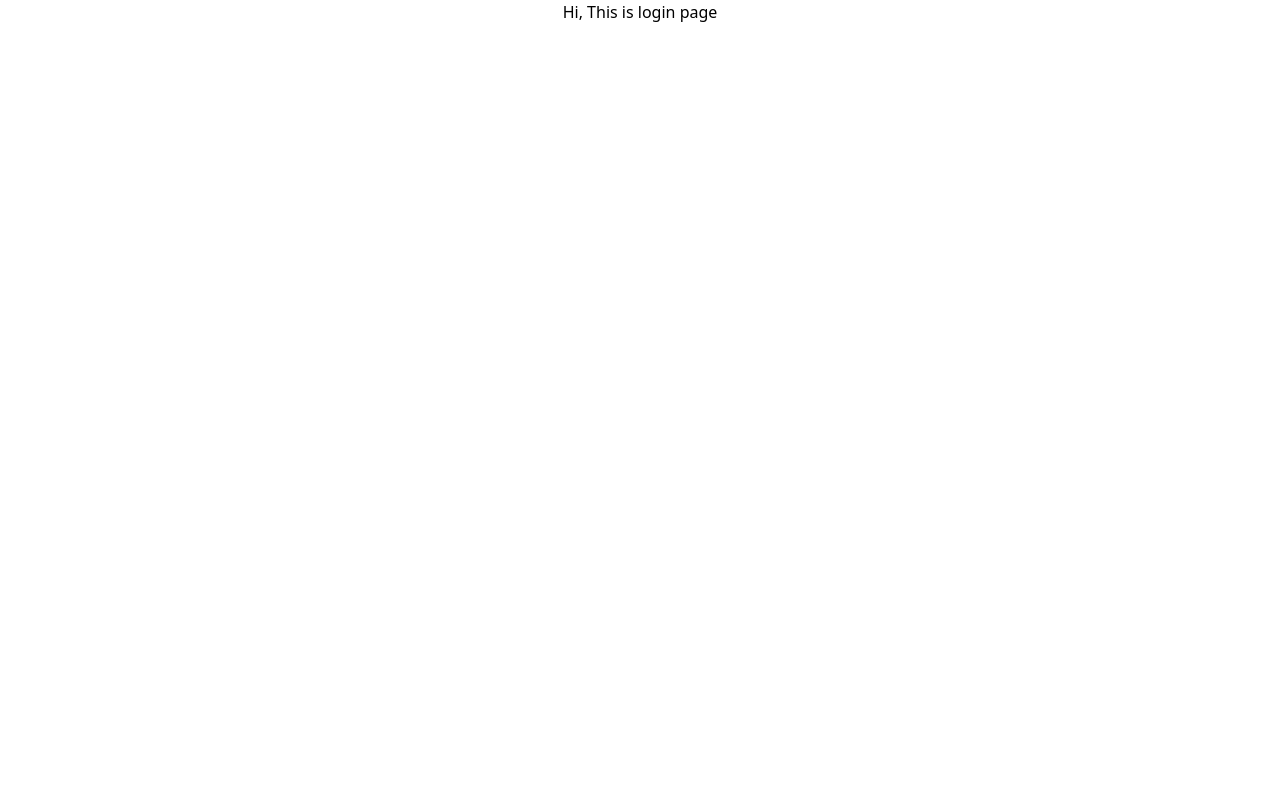
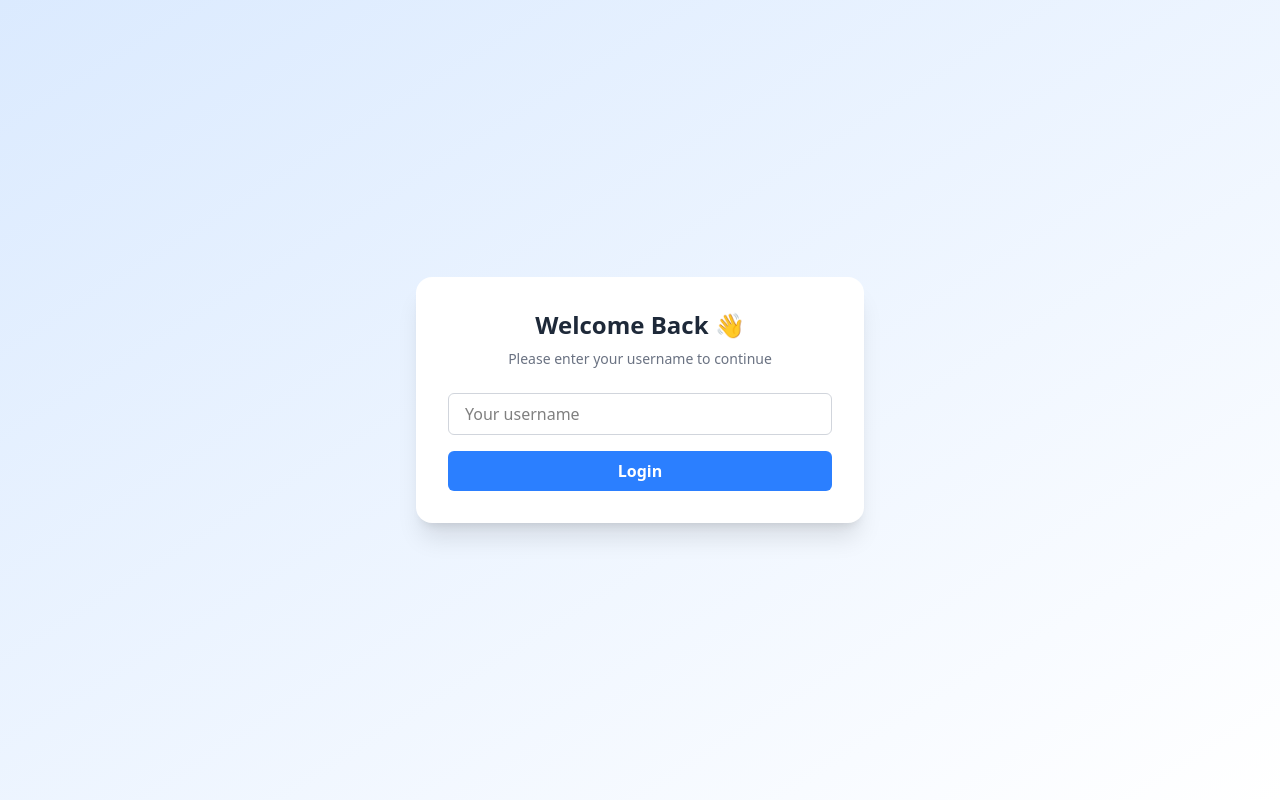
Before and after one commit to hamedakbarii/telegram-clone, a Next.js app: page /login in a window 1280 px wide. Built offline with nearby package versions, Linux system fonts and the light colour scheme.

Commit message:
login updated

```diff
--- a/app/layout.tsx
+++ b/app/layout.tsx
@@ -1,22 +1,23 @@
-import type { Metadata } from 'next';
-import { Geist, Geist_Mono } from 'next/font/google';
-import './globals.css';
+import type { Metadata } from "next";
+import { Geist, Geist_Mono } from "next/font/google";
+import "./globals.css";
 
-import MantineWrapper from './mantine-wrapper';
+// import MantineWrapper from "./mantine-wrapper";
+import { MantineProvider } from "@mantine/core";
 
 const geistSans = Geist({
-  variable: '--font-geist-sans',
-  subsets: ['latin'],
+  variable: "--font-geist-sans",
+  subsets: ["latin"],
 });
 
 const geistMono = Geist_Mono({
-  variable: '--font-geist-mono',
-  subsets: ['latin'],
+  variable: "--font-geist-mono",
+  subsets: ["latin"],
 });
 
 export const metadata: Metadata = {
-  title: 'Telegram Clone',
-  description: 'Chat UI project with Mantine and Next.js',
+  title: "Telegram Clone",
+  description: "Chat UI project with Mantine and Next.js",
   icons: {
     icon: "/assets/avatar/telegram.jpg",
     apple: "/apple-touch-icon.png",
@@ -32,8 +33,12 @@ export default function RootLayout({
 }>) {
   return (
     <html lang="en">
-      <body className={`${geistSans.variable} ${geistMono.variable} antialiased`}>
-        <MantineWrapper>{children}</MantineWrapper>
+      <body
+        className={`${geistSans.variable} ${geistMono.variable} antialiased`}
+      >
+        <MantineProvider theme={{ primaryColor: "blue" }}>
+          {children}
+        </MantineProvider>
       </body>
     </html>
   );
--- a/app/login/page.tsx
+++ b/app/login/page.tsx
@@ -1,22 +1,45 @@
 "use client";
 
-import React from "react";
+import React, { useState } from "react";
 import { useStore } from "@/store/useAuthStore";
 import { useRouter } from "next/navigation";
 
-const page = () => {
+export default function LoginPage() {
+  const [username, setUsername] = useState("");
   const login = useStore((state) => state.login);
   const router = useRouter();
 
   const handleLogin = () => {
-    //code
+    if (!username.trim()) return;
+    login(username.trim());
+    router.push("/chat");
   };
 
   return (
-    <div className="w-full flex justify-center items-center">
-      <div>Hi, This is login page</div>
+    <div className="min-h-screen flex items-center justify-center bg-gradient-to-br from-blue-100 to-white px-4">
+      <div className="w-full max-w-md bg-white rounded-2xl shadow-xl p-8">
+        <h1 className="text-2xl font-bold text-center text-gray-800 mb-2">
+          Welcome Back 👋
+        </h1>
+        <p className="text-sm text-gray-500 text-center mb-6">
+          Please enter your username to continue
+        </p>
+
+        <input
+          type="text"
+          placeholder="Your username"
+          value={username}
+          onChange={(e) => setUsername(e.target.value)}
+          className="w-full px-4 py-2 border border-gray-300 rounded-md focus:outline-none focus:ring-2 focus:ring-blue-400 mb-4"
+        />
+
+        <button
+          onClick={handleLogin}
+          className="w-full bg-blue-500 hover:bg-blue-600 text-white font-semibold py-2 rounded-md transition"
+        >
+          Login
+        </button>
+      </div>
     </div>
   );
-};
-
-export default page;
+}
```
Also changed, not shown: app/chat/page.tsx (+38 -19 lines), app/page.tsx (line endings or trailing spaces), 1 other file (tests, documents, lock files or other folders).
